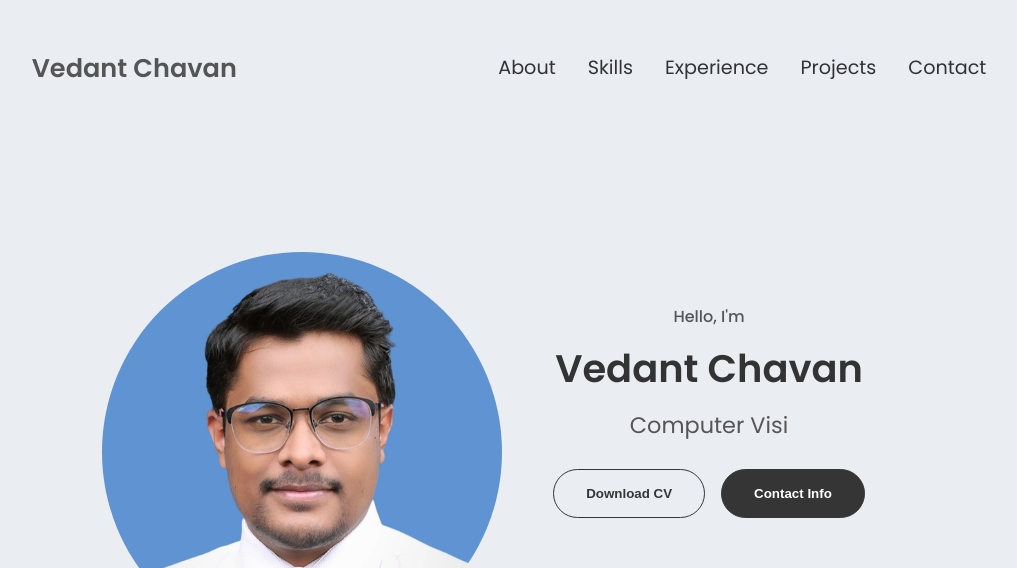
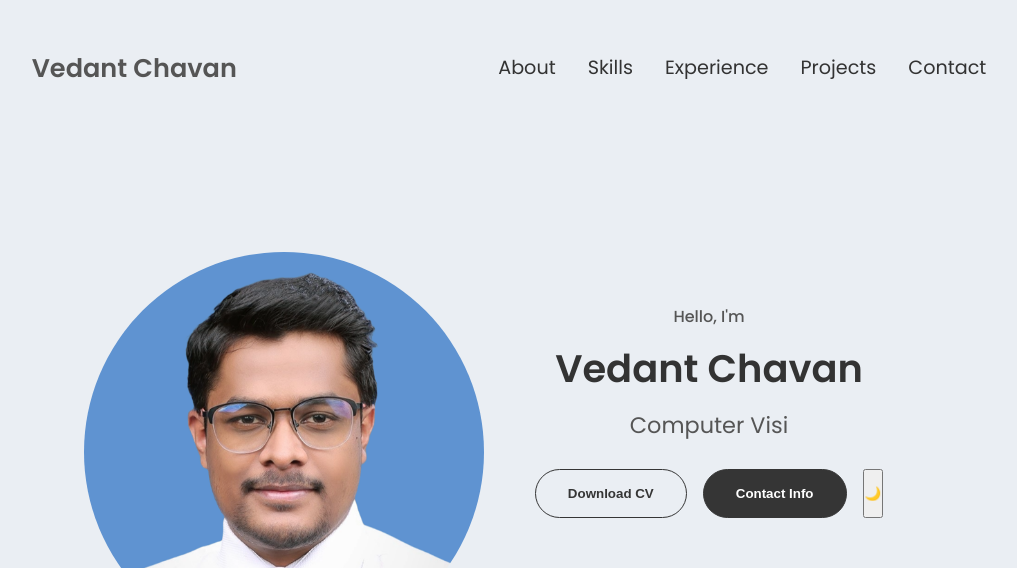
Before and after one commit to vedantchavan004/VC_portfolio, a plain HTML site: page index.html in a window 1280 px wide. Shown: the top 568 px of the page, without its empty margins (131-1148 px from the left). Drawn offline with Linux system fonts and the light colour scheme.

Commit message:
Update index.html

```diff
--- a/index.html
+++ b/index.html
@@ -57,6 +57,8 @@
           <button class="btn btn-color-1" onclick="location.href='#contact'">
             Contact Info
           </button>
+          <!-- Theme Toggle Button -->
+          <button id="theme-toggle" aria-label="Toggle Dark Mode" class="theme-toggle">🌙</button>
         </div>
         <br>
         <div id="socials-container">
```
